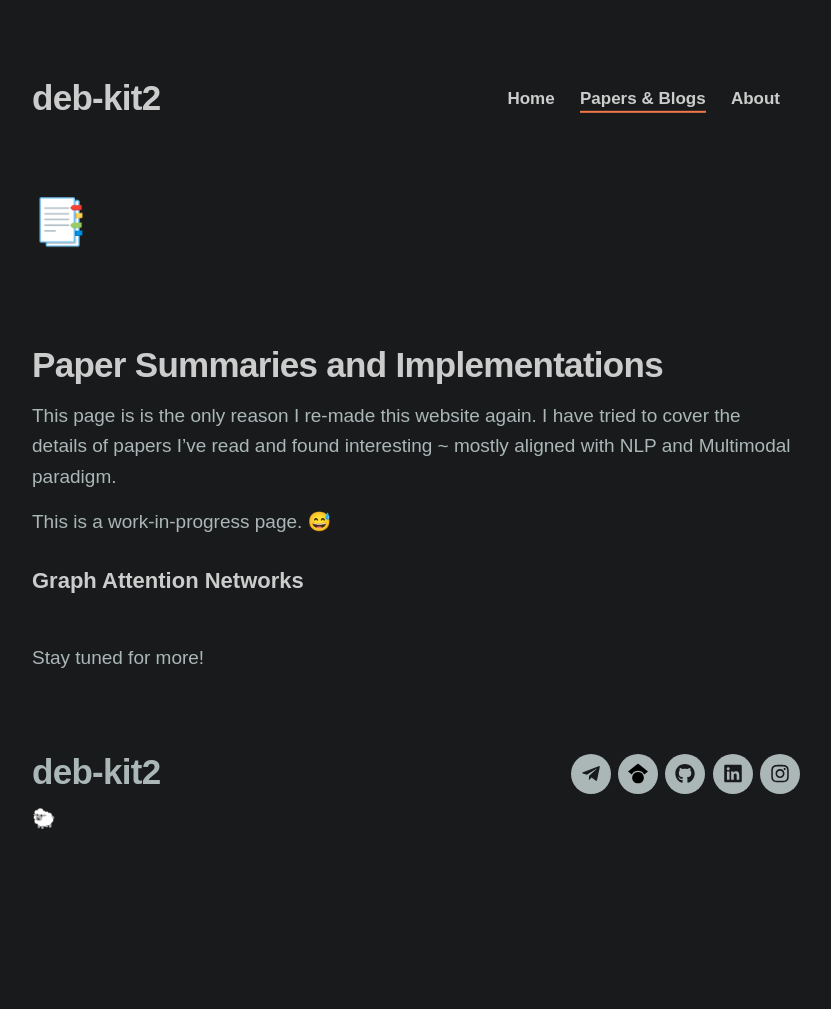
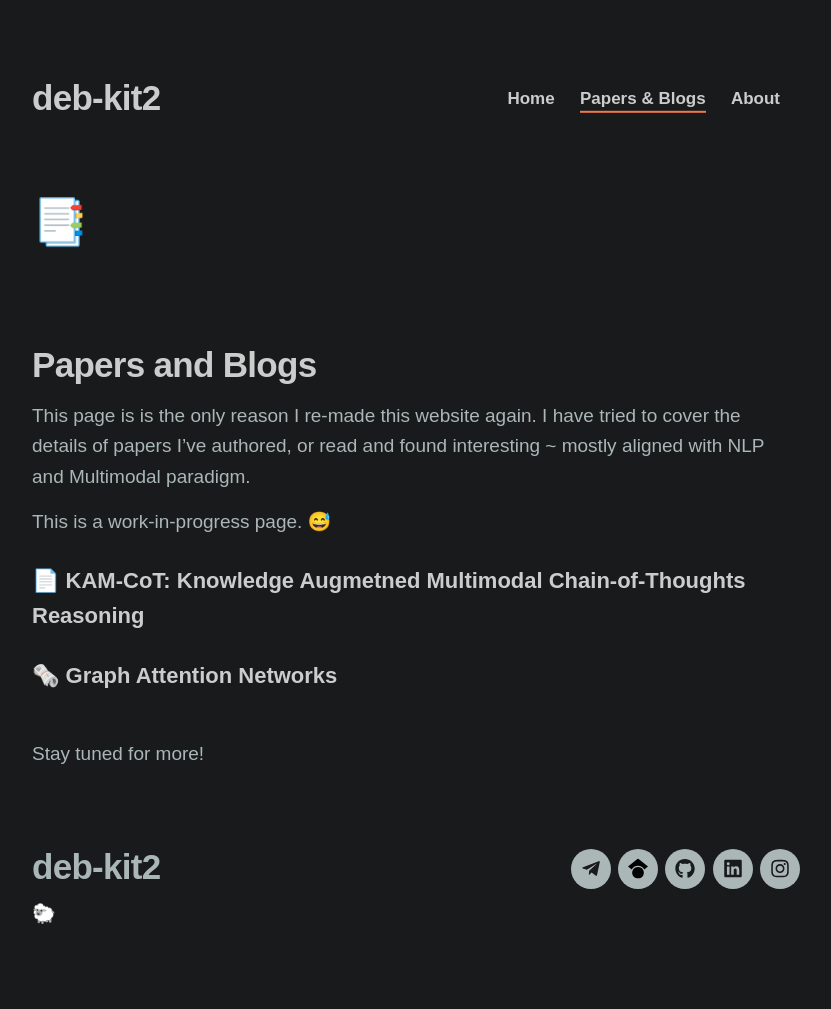
Before and after one commit to deb-kit2/deb-kit2.github.io, a Jekyll site: the page built from _projects/paperExplanations.md, in a window 1280 px wide. Shown: the whole page, without its empty margins (224-1055 px from the left). Built offline with Jekyll 4.4.1, drawn with Linux system fonts in a browser that asks for light colours; nearby versions of some CDN libraries; some web fonts are replaced; before the commit the page ends 914 px from its top, so only the background shows below that.

Commit message:
added KAM-CoT article

```diff
--- a/_projects/paperExplanations.md
+++ b/_projects/paperExplanations.md
@@ -6,13 +6,15 @@ description:
 featured_image: '/images/papers/cover.jpeg'
 ---
 
-## Paper Summaries and Implementations
+## Papers and Blogs
 
 This page is is the only reason I re-made this website again.
-I have tried to cover the details of papers I've read and found interesting ~ mostly aligned with NLP and Multimodal paradigm.
+I have tried to cover the details of papers I've authored, or read and found interesting ~ mostly aligned with NLP and Multimodal paradigm.
 
 This is a work-in-progress page. 😅
 
-#### [Graph Attention Networks](/blog/graphs)
+#### 📄 [KAM-CoT: Knowledge Augmetned Multimodal Chain-of-Thoughts Reasoning]()
+
+#### 🗞️ [Graph Attention Networks](/blog/graphs)
 <br>
 Stay tuned for more!
```
Also changed, not shown: _pages/about.md (+9 -1 lines), _posts/2023-03-03-student.md (deleted, +0 -11 lines), README.md.
